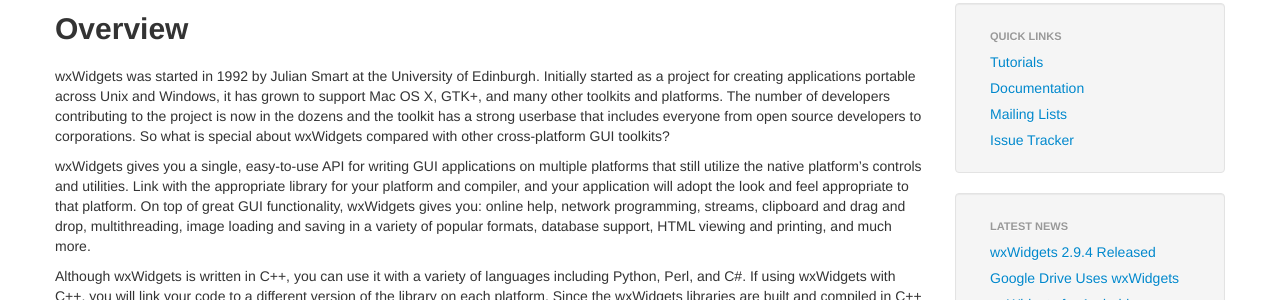
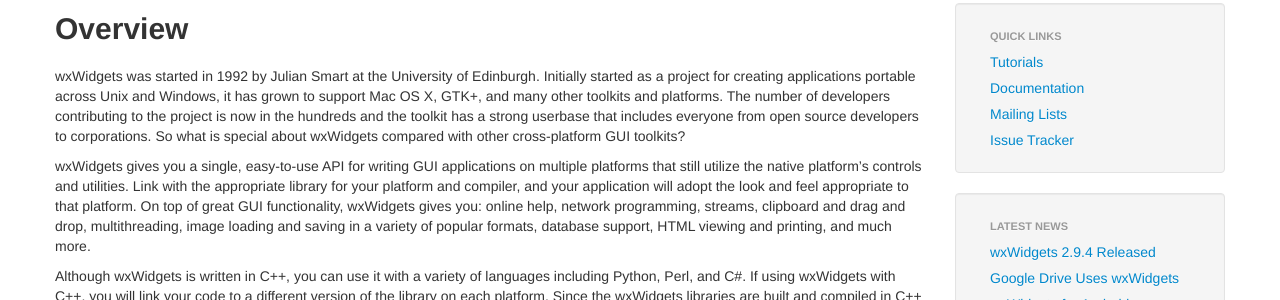
Before and after one commit to wxWidgets/website, a Jekyll site: the page built from about/index.md, in a window 1280 px wide and 900 px high. Shown: the part 167-467 px from the top of the window. Built offline with Jekyll 4.4.1, drawn with Linux system fonts in a browser that asks for light colours; nearby versions of some CDN libraries; Markdown is read by kramdown in place of the engine named in the settings.

Commit message:
Added a conversion step to the overview.

```diff
--- a/_includes/navigation.html
+++ b/_includes/navigation.html
@@ -20,7 +20,7 @@
         <li><a href="/about/credits/">Credits</a></li>
       </ul>
     </li>
-    <li><a href="/">Download</a></li>
+    <li><a href="/download/">Download</a></li>
     <li class="dropdown">
       <a href="#" class="dropdown-toggle" data-toggle="dropdown">Documentation <b class="caret"></b></a>
       <ul class="dropdown-menu">
--- a/about/index.md
+++ b/about/index.md
@@ -7,7 +7,7 @@
 Initially started as a project for creating applications portable across Unix
 and Windows, it has grown to support Mac OS X, GTK+, and many other toolkits
 and platforms. The number of developers contributing to the project is now in
-the dozens and the toolkit has a strong userbase that includes everyone from
+the hundreds and the toolkit has a strong userbase that includes everyone from
 open source developers to corporations. So what is special about wxWidgets
 compared with other cross-platform GUI toolkits?
 
@@ -168,3 +168,8 @@
 [9]: /support/maillst2.htm
 [10]: /support/support.htm
 [11]: http://wiki.wxwidgets.org/
+
+
+<p style="margin-top: 2.5em; text-align: center;">
+  <a href="/download/" class="btn btn-primary btn-large"><i class="icon-download icon-white"></i> Download now &raquo;</a>
+</p>
```
